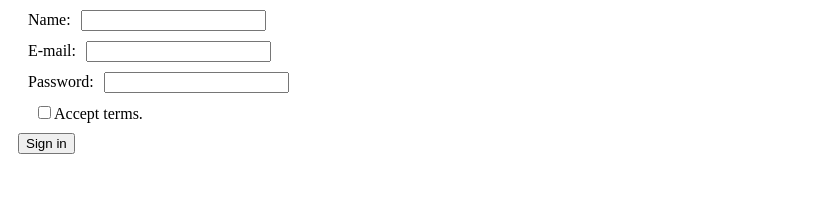
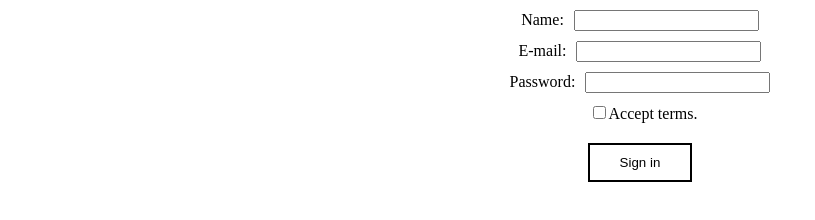
Before and after one commit to BernardKrasowski/Simple-Form-Validation, a React app: page / in a window 1280 px wide. Shown: the whole page, without its empty margins (0-815 px from the left). Built offline with nearby package versions, Linux system fonts and the light colour scheme.

Commit message:
Basic style css

```diff
--- a/src/components/App.css
+++ b/src/components/App.css
@@ -1,9 +1,10 @@
-form{
-    margin:10px;
+form {
+    text-align: center;
 }
 label{
     margin: 10px;
     display: block;
+    cursor: pointer;
 }
 input{
     margin-left: 10px;
@@ -12,3 +13,15 @@ span{
     display: block;
     color: red;
 }
+button{
+    margin: 10px auto 20px;
+    background-color: white;
+    border: 2px solid black;
+    padding: 10px 30px;
+    cursor: pointer;
+    transition: .2s;
+   }
+button:hover {
+    background-color: black;
+    color: white;
+}
```
Also changed, not shown: public/index.html (+4 -4 lines).
